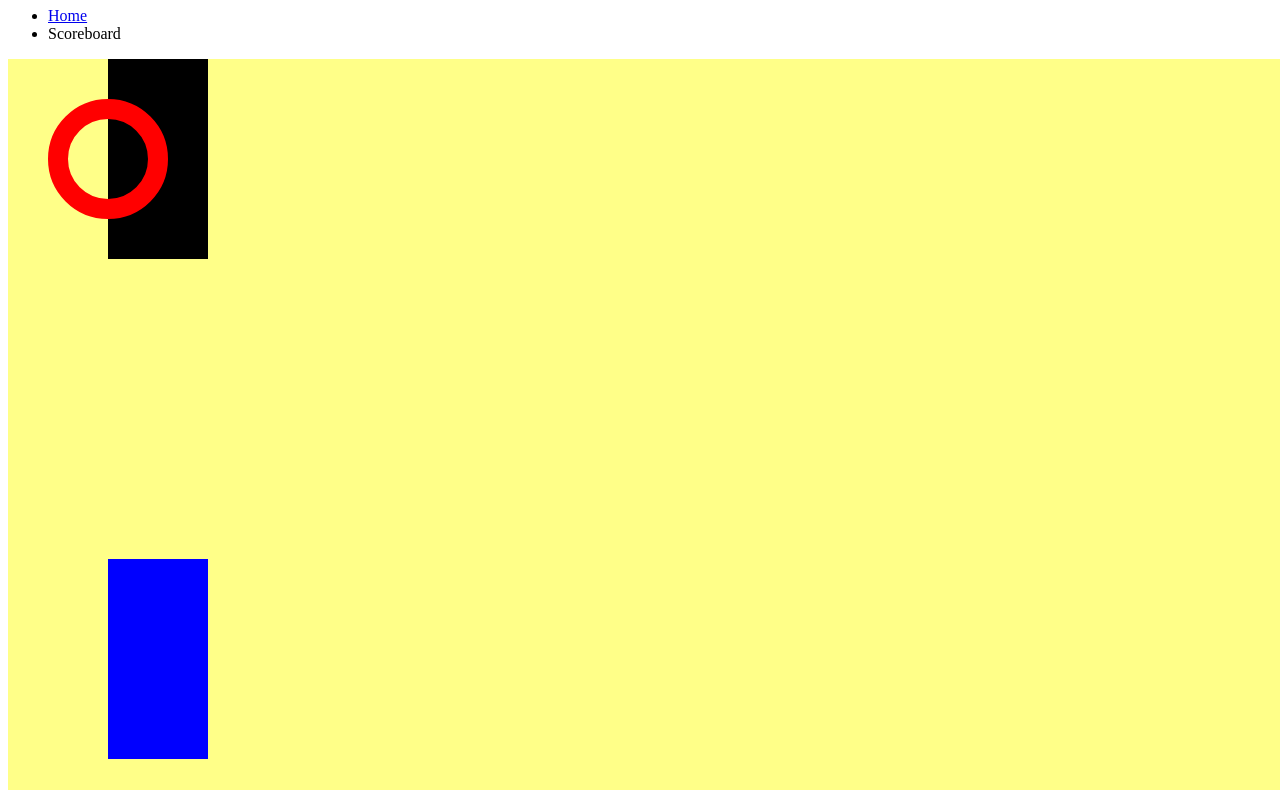
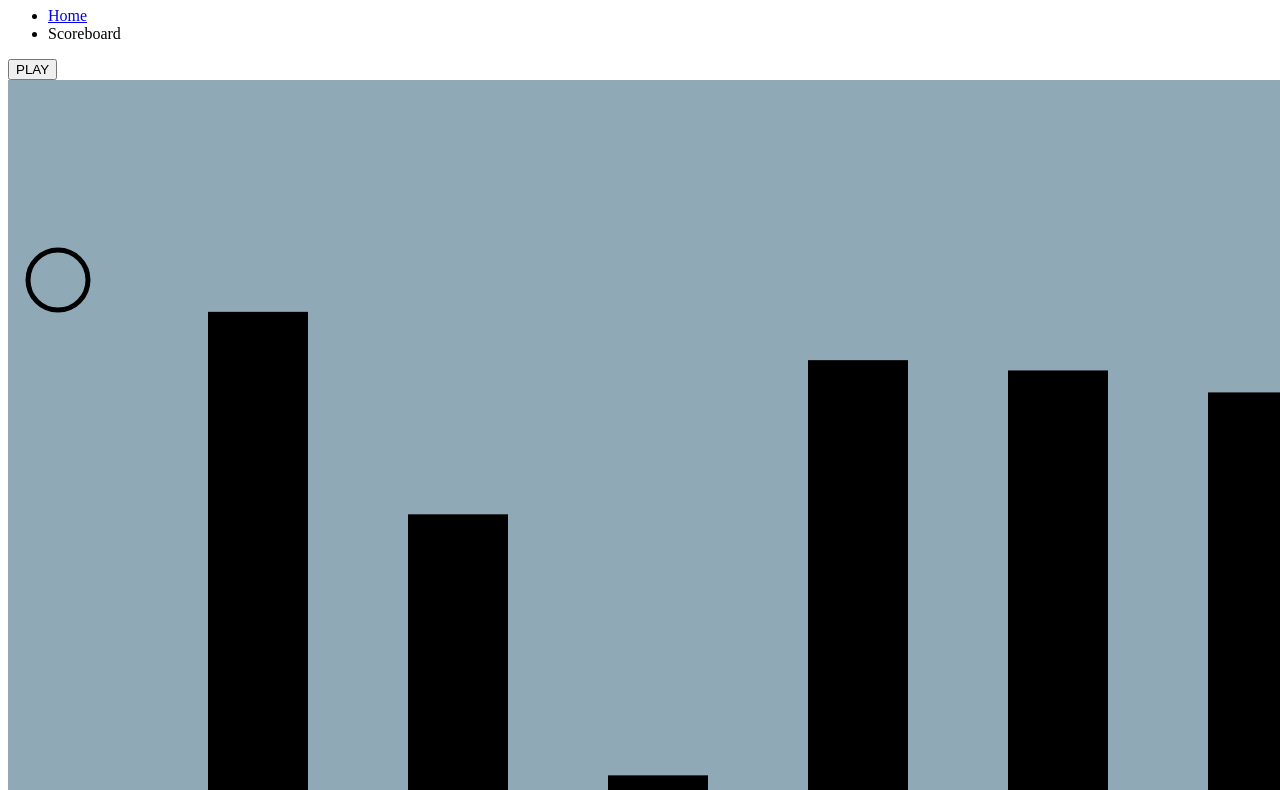
Before and after one commit to xahra11/Game, a plain HTML site: page index.html in a window 1280 px wide. Shown: the part 73-863 px from the top of the page. Drawn offline with Linux system fonts and the light colour scheme.

Commit message:
Setup
generates a course and a ball

```diff
--- a/game.js
+++ b/game.js
@@ -1,5 +1,6 @@
+//Flappy Game
+
 let canvas = document.getElementById("canvas");
-
 let context = canvas.getContext("2d");
 
 var window_Height = window.innerHeight;
@@ -8,17 +9,111 @@ var window_Width = window.innerWidth;
 canvas.width = window_Width;
 canvas.height = window_Height;
 
-canvas.style.background = "#ff8";
+canvas.style.background = "#90A9B7";
 
-context.fillRect(100, 0 , 100, 200);
+var xpos = 200;
+var recWid = 100;
+while(xpos < window_Width) {
+    var recHig = Math.random() * ((window_Height- 200) - 100) + 100;
+    var ypos = window_Height - recHig;
+    context.fillRect(xpos, ypos, recWid, recHig);
+    xpos+= (recWid * 2);
+}
 
-context.fillStyle = "blue";
+//the canvas resets to a new obstacle course every time the play button is pressed
 
-context.fillRect(100, 500 , 100, 200);
+//the bird moves forward and up and down based on button clicks
+class avatar {
+    constructor(x, y, radius, color, speed) {
+        this.x = x;
+        this.y = y;
+        this.radius = radius;
+        this.color = color;
+        this.speed = speed;
 
-context.beginPath();
-context.strokeStyle = "red";
-context.lineWidth = 20;
-context.arc(100, 100, 50, 0, Math.PI * 2, false);
-context.stroke();
-context.closePath();
+        this.dx = 1 * this.speed;
+        this.dy = 1 * this.speed;
+    }
+
+    draw(context) {
+        context.beginPath();
+        context.lineWidth = 5;
+        context.arc(this.x, this.y, this.radius, 0, Math.PI * 2, false);
+        context.stroke();
+        context.endPath();
+    }
+
+    update() {
+        //context.clearRect(0, 0 , window_Width, window_Height);
+        this.draw(context);
+        this.x += this.dx;
+        this.y += this.dy;
+    }
+}
+
+let createAvatar = function(avatar) {
+    avatar.draw(context);
+}
+
+let my_avatar = new avatar(50, 200, 30, "black", 1);
+
+createAvatar(my_avatar);
+
+let updateAvatar = function() {
+    requestAnimationFrame(updateAvatar);
+    my_avatar.update();
+}
+
+updateAvatar();
+
+
+//game ends when the bird hits an obstacle in the canvas
+//scoreboard saves scores
+
+
+
+
+
+
+
+
+
+
+
+
+
+
+
+
+/*class Circle{
+    constructor(xpos, ypos, radius, color) {
+        this.xpos = xpos;
+        this.ypos = ypos;
+        this.radius = radius;
+        this.color = color;
+    }
+
+    draw(context) {
+        context.beginPath();
+        context.lineWidth = 5;
+        context.arc(this.xpos, this.ypos, this.radius, 0, Math.PI * 2, false);
+        context.stroke();
+        context.endPath();
+    }
+}
+
+
+
+let all_circles = [];
+
+let createCircle = function(circle) {
+    circle.draw(context);
+}
+
+for (var nums = 0; nums < 10; nums++) {
+    let random_x = Math.random() * window_Width;
+    let random_y = Math.random() * window_Width;
+    let my_circle = new Circle(random_x, random_y, 50, "black");
+    all_circles.push(my_circle);
+    createCircle(all_circles[nums]);
+}*/
--- a/index.html
+++ b/index.html
@@ -7,7 +7,7 @@
 
 <body>
     <header>
-        <h1>Welcome to Game</h1>
+        <h1>Welcome to Flap Game</h1>
     </header>
 
     <!--Nav bar to move between pages-->
@@ -25,11 +25,11 @@
         </ul>
     </nav>
 
+    <button onclick="playFunction()">PLAY</button>
+
     <canvas id="canvas">
 
     </canvas>
-
-    <button>PLAY</button>
 
 </body>
 
```
